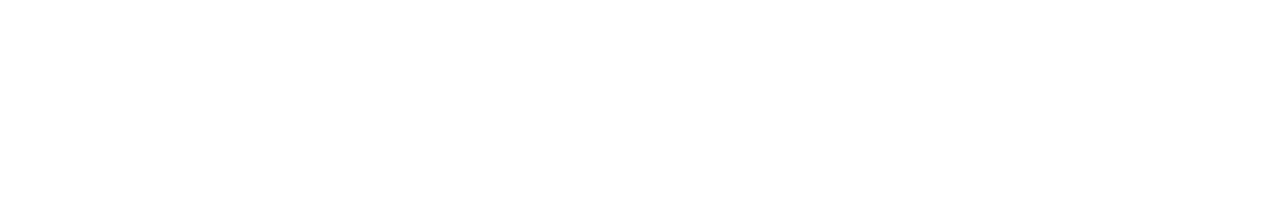
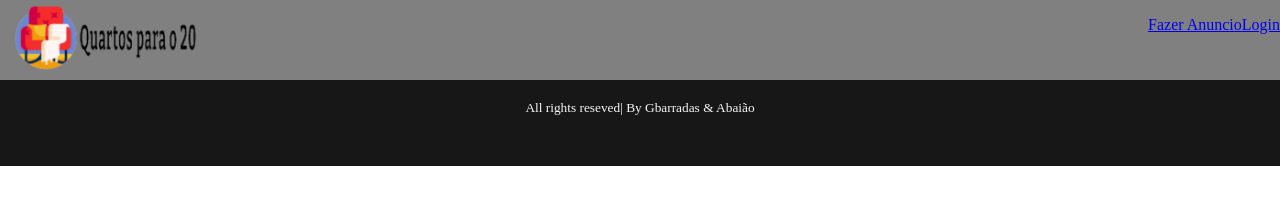
Before and after one commit to GBarradas/TW_Work_1, a plain HTML site: page Quartos para o 20/public_html/index.html in a window 1280 px wide. Drawn offline with Linux system fonts and the light colour scheme.

Commit message:
20221022dici

```diff
--- a/Quartos para o 20/public_html/index.html
+++ b/Quartos para o 20/public_html/index.html
@@ -1,15 +1,28 @@
 <!DOCTYPE html>
-<!--
-Click nbfs://nbhost/SystemFileSystem/Templates/Licenses/license-default.txt to change this license
-Click nbfs://nbhost/SystemFileSystem/Templates/Other/html.html to edit this template
--->
-<html>
+<html lang="pt-pt">
     <head>
         <title>Quartos para o 20</title>
         <meta charset="UTF-8">
         <meta name="viewport" content="width=device-width, initial-scale=1.0">
+        <link rel="icon" href="img/favicon.ico">
+        <link rel="stylesheet" type="text/css" href="style/style.css" >
     </head>
     <body>
+        <header>
+            <img src="img/logo.png" alt="logo">
+            <ul>
+                <li><a href="#">Fazer Anuncio</a></li>
+                <li><a href="#"> Login </a></li>
+            </ul>
 
+
+
+        </header>
+        <div id="container">
+
+        </div>
+        <footer>
+            <small> All rights reseved| By Gbarradas & Abaião</small>
+        </footer>
     </body>
 </html>
--- /dev/null
+++ b/Quartos para o 20/public_html/style/style.css
@@ -0,0 +1,46 @@
+/*
+    Created on : Oct 31, 2022, 10:52:16 PM
+    Author     : Gbarradas, Abaiao
+*/
+header{
+    display: block;
+    background-color: grey;
+    height: 80px;
+    width: 100vw;
+    overflow:auto;
+    position: relative;
+}
+header img{
+    margin-left: 10px;
+    margin-top: 2,5%;
+    width: auto;
+    height: 95%;
+}
+header ul{
+    list-style-type: none;
+    display: flex;
+    justify-content: space-evenly;
+    float:  right;
+}
+header ul li {
+    display: list-item;
+    text-align: -webkit-match-parentd
+    padding: 0px 1rem;
+}
+
+
+html, body {
+    margin: 0;
+    padding: 0;
+}
+footer{
+    display: flex;
+    flex-direction: column;
+    color: #f7f7f7;
+    background-color: #171717;
+    padding: 50px;
+    padding-top: 20px;
+}
+footer small {
+    text-align: center;
+}
```
Also changed, not shown: Quartos para o 20/public_html/img/favicon.ico (renamed from img/favicon.ico), Quartos para o 20/public_html/img/logo.png (added), Quartos para o 20/public_html/img/logo_icon.png (renamed from img/logo_icon.png), Quartos para o 20/public_html/img/user.svg (added), img/logo.png (deleted).
